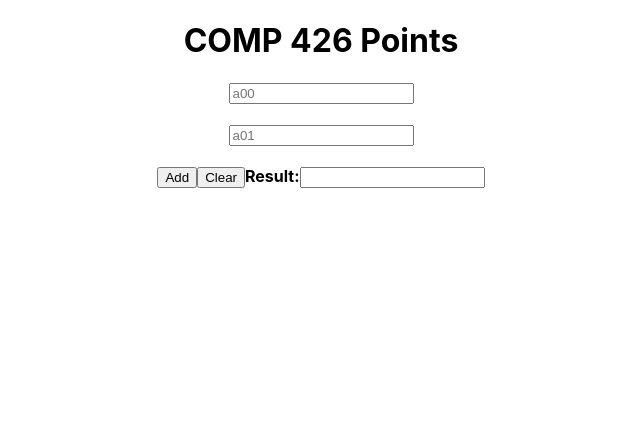
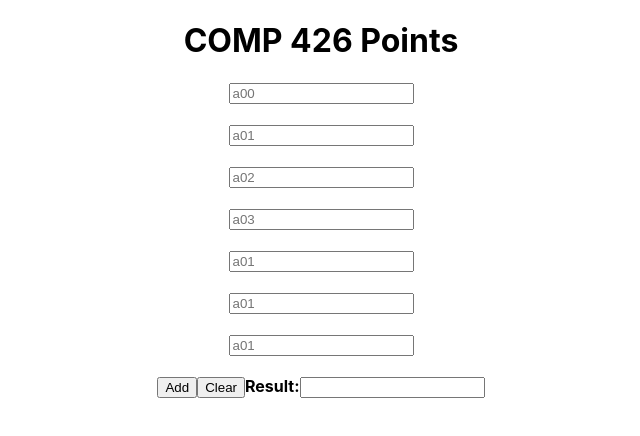
Before and after one commit to comp426-2022-spring/e02-arogyadhakal, a React (Create React App) app: page / in a window 1280 px wide. Shown: the top 436 px of the page, without its empty margins (319-959 px from the left). Built offline with nearby package versions, Linux system fonts and the light colour scheme.

Commit message:
placeholders for assignments

```diff
--- a/src/App.js
+++ b/src/App.js
@@ -40,10 +40,16 @@ function App() {
 // 1. Create other variables for assignments, exams, and engagement here
     let currentA00 = document.querySelector('#a00').value
     let currentA01 = document.querySelector('#a01').value
+    let currentA02 = document.querySelector('#a02').value
+    let currentA03 = document.querySelector('#a03').value
+    let currentA04 = document.querySelector('#a04').value
+    let currentA05 = document.querySelector('#a05').value
+    let currentE01 = document.querySelector('#e01').value
+    let currentE02 = document.querySelector('#e02').value
     if(currentSum==='')
     return;
 // 2. This line is where you add the points all together. Add your other variable references here. Make sure that they match what is above and what is below in the HTML form
-    let sum = parseInt(currentA00) + parseInt(currentA01);
+    let sum = parseInt(currentA00) + parseInt(currentA01) + parseInt(currentA02) + parseInt(currentA03) + parseInt(currentA04) + parseInt(currentA05) + parseInt(currentE01) + parseInt(currentE02);
     setCurrentSum(sum);
   }
 
@@ -60,6 +66,11 @@ function App() {
       <form>
             <input type="text" id="a00" placeholder="a00" /><br/><br/>
             <input type="text" id="a01" placeholder="a01" /><br/><br/>
+            <input type="text" id="a02" placeholder="a02" /><br/><br/>
+            <input type="text" id="a03" placeholder="a03" /><br/><br/>
+            <input type="text" id="a01" placeholder="a01" /><br/><br/>
+            <input type="text" id="a01" placeholder="a01" /><br/><br/>
+            <input type="text" id="a01" placeholder="a01" /><br/><br/>
             <button onClick={Add}>Add</button>
             <button onClick={Clear}>Clear</button>
             <label for="result"><b>Result:</b></label>
```
